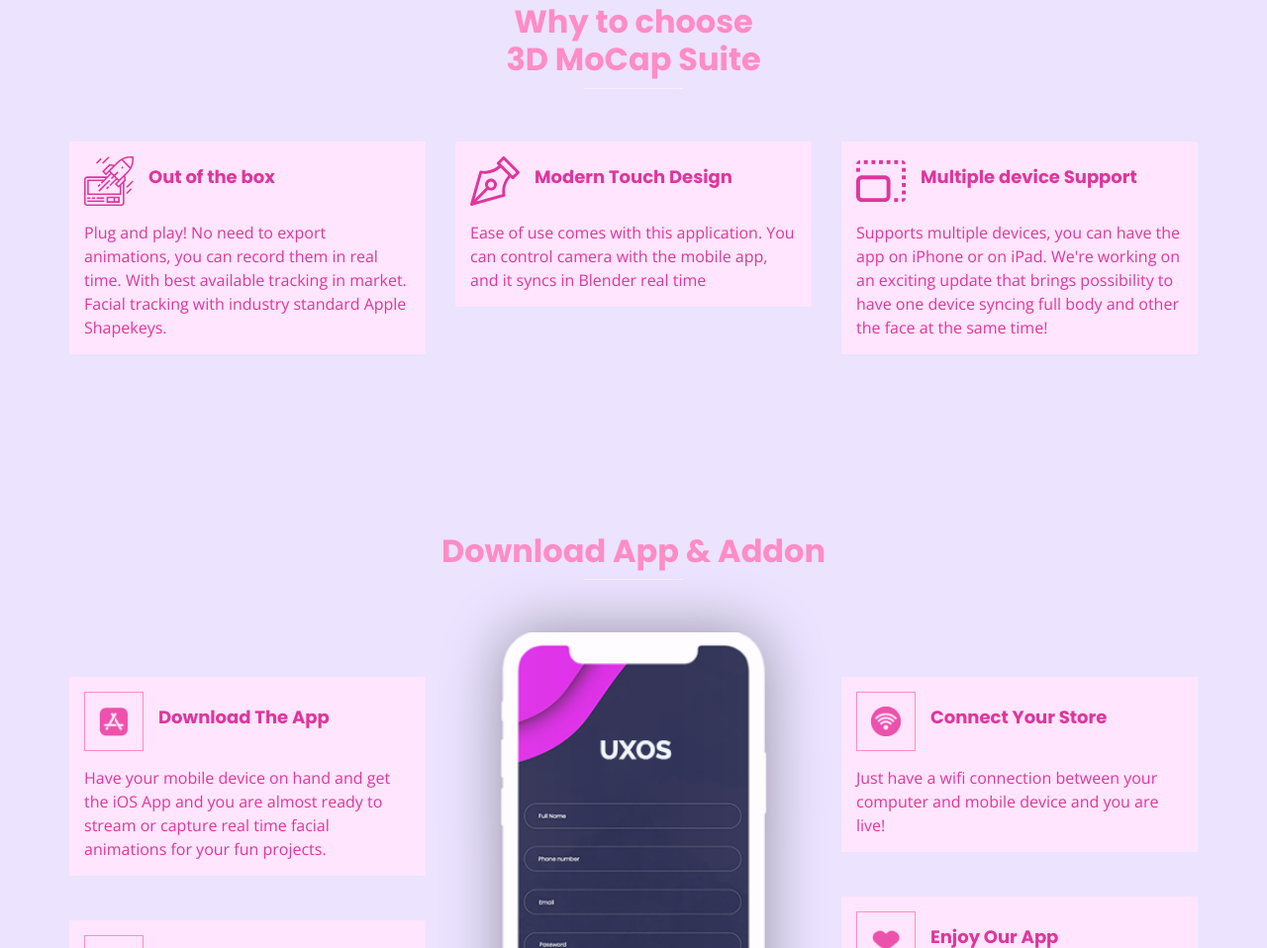
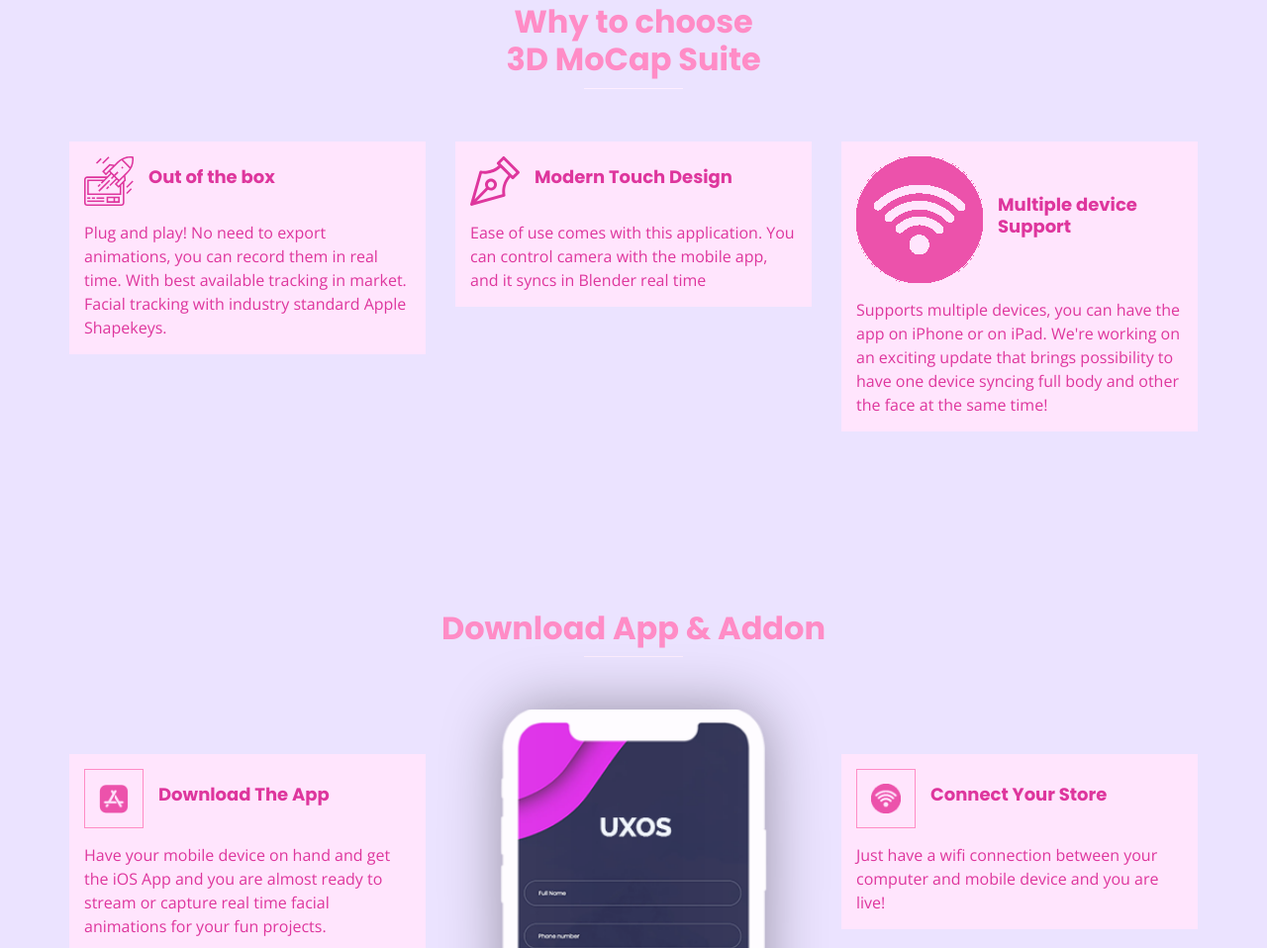
Before and after one commit to bnidz/3DMoCapSuiteWeb, a plain HTML site: page index.html in a window 1280 px wide. Shown: the part 932-1890 px from the top of the page at 99% size. Drawn offline with nearby package versions, Linux system fonts and the light colour scheme; a script that the page names is missing.

Commit message:
test for changing an svg to png --- > wifi icon placeholder

```diff
--- a/index.html
+++ b/index.html
@@ -263,62 +263,7 @@
             <div class="box">
               <div class="head-box">
                 <div class="img-box">
-                  <svg
-                    version="1.1"
-                    id="Capa_1"
-                    xmlns="http://www.w3.org/2000/svg"
-                    xmlns:xlink="http://www.w3.org/1999/xlink"
-                    x="0px"
-                    y="0px"
-                    viewBox="0 0 512 512"
-                    style="enable-background: new 0 0 512 512;"
-                    xml:space="preserve"
-                  >
-                    <g>
-                      <g>
-                        <g>
-                          <path
-                            d="M294,198H60c-33.084,0-60,26.916-60,60v154c0,33.084,26.916,60,60,60h234c33.084,0,60-26.916,60-60V258
-                     C354,224.916,327.084,198,294,198z M314,412c0,11.028-8.972,20-20,20H60c-11.028,0-20-8.972-20-20V258c0-11.028,8.972-20,20-20
-                     h234c11.028,0,20,8.972,20,20V412z"
-                          />
-                          <rect y="120" width="40" height="40" />
-                          <path d="M40,40C17.909,40,0,57.909,0,80h40V40z" />
-                          <rect x="236" y="40" width="40" height="40" />
-                          <rect x="158" y="40" width="40" height="40" />
-                          <rect x="79" y="40" width="40" height="40" />
-                          <path
-                            d="M472,40v40h40C512,57.909,494.091,40,472,40z"
-                          />
-                          <rect x="472" y="354" width="40" height="40" />
-                          <rect x="472" y="276" width="40" height="40" />
-                          <rect x="472" y="198" width="40" height="40" />
-                          <rect x="314" y="40" width="40" height="40" />
-                          <rect x="472" y="120" width="40" height="40" />
-                          <rect x="393" y="432" width="40" height="40" />
-                          <path
-                            d="M472,472c22.091,0,40-17.909,40-40h-40V472z"
-                          />
-                          <rect x="393" y="40" width="40" height="40" />
-                        </g>
-                      </g>
-                    </g>
-                    <g></g>
-                    <g></g>
-                    <g></g>
-                    <g></g>
-                    <g></g>
-                    <g></g>
-                    <g></g>
-                    <g></g>
-                    <g></g>
-                    <g></g>
-                    <g></g>
-                    <g></g>
-                    <g></g>
-                    <g></g>
-                    <g></g>
-                  </svg>
+                <img src="images/wifi.png" alt="">
                 </div>
                 <h6>
                   Multiple device Support
```
